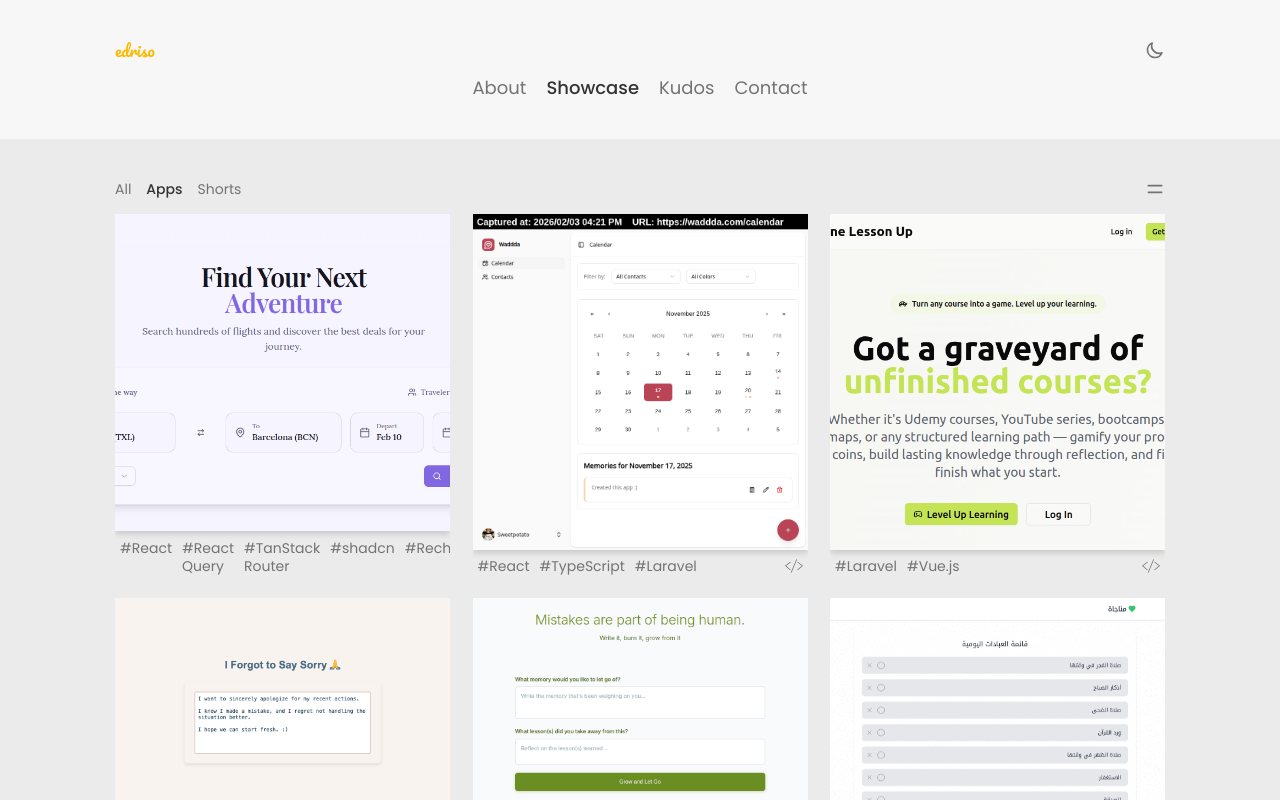
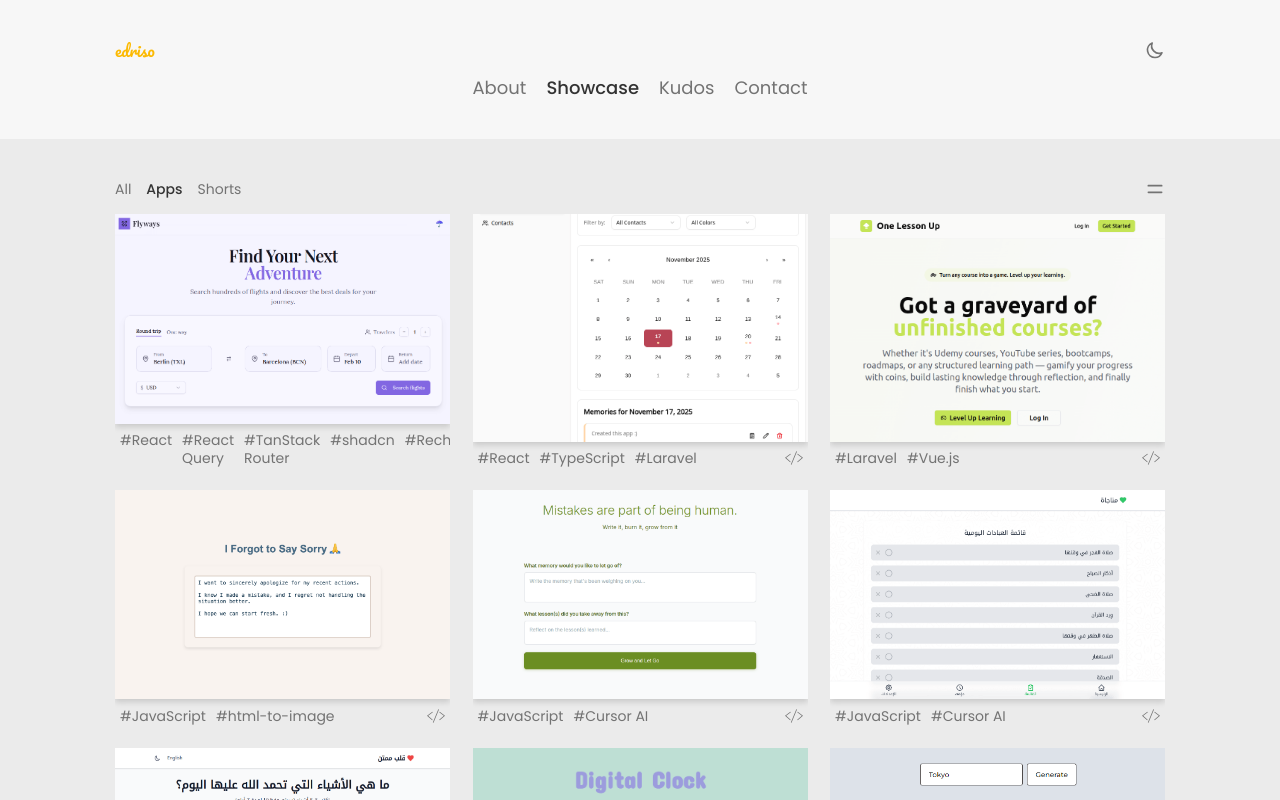
Before and after one commit to edriso/portfolio, a Vue app: page /showcase in a window 1280 px wide. Shown: the top 800 px of the page. Built offline with nearby package versions, Linux system fonts and the light colour scheme.

Commit message:
fix: prevent layout shift in showcase project images
- Add aspect-ratio to post images to reserve space before load
- Add lazy loading for better performance on showcase page

```diff
--- a/src/components/PostShowcase.vue
+++ b/src/components/PostShowcase.vue
@@ -24,6 +24,7 @@ export default {
         class="post__img"
         :src="imageSrc(post.img)"
         :alt="post.title"
+        loading="lazy"
         decoding="async"
       />
       <p class="post__title" v-if="post.title">{{ post.title }}</p>
--- a/src/scss/components/_post.scss
+++ b/src/scss/components/_post.scss
@@ -51,6 +51,7 @@
     display: block;
     width: 100%;
     height: 100%;
+    aspect-ratio: 16 / 10;
     object-fit: cover;
     @include transition($on: all, $time: 500ms);
   }
```
